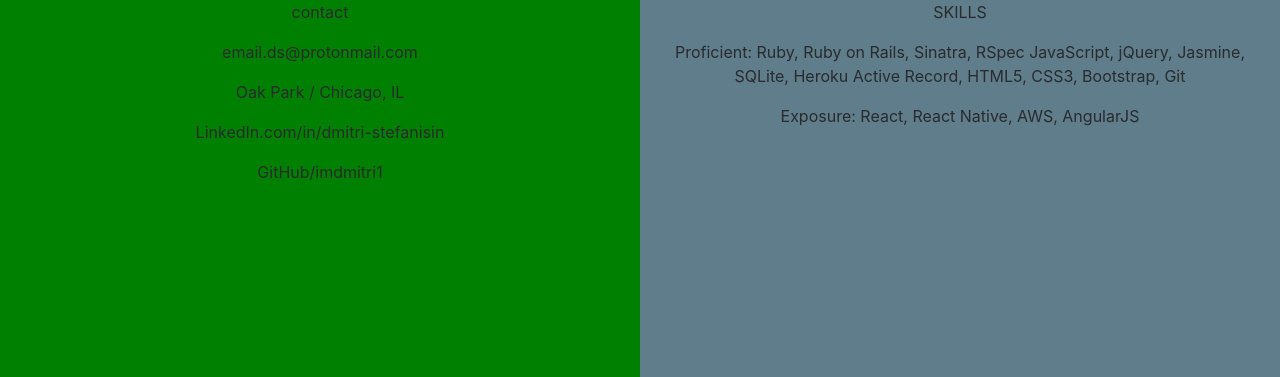
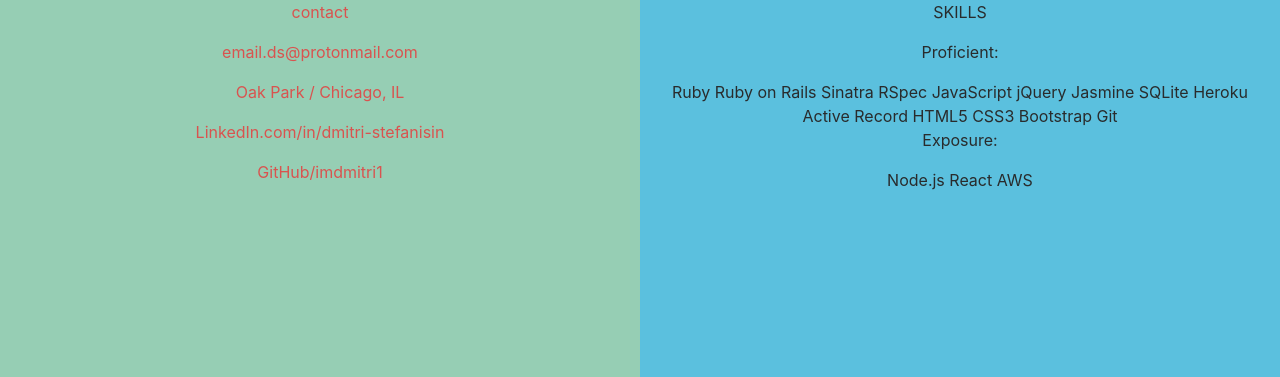
Before and after one commit to imdmitri1/imdmitri1.github.io, a PHP site: page / in a window 1280 px wide. Shown: the top 377 px of the page. Run offline with PHP 8.4, Linux system fonts and the light colour scheme; some libraries are stand-ins or nearby versions.

Commit message:
change some colors, add tooltips to skills

```diff
--- a/index.html
+++ b/index.html
@@ -31,8 +31,25 @@
         </div>
         <div class="col-sm-12 col-md-6 second">
           <p>SKILLS</p>
-          <p>Proficient: Ruby, Ruby on Rails, Sinatra, RSpec JavaScript, jQuery, Jasmine, SQLite, Heroku Active Record, HTML5, CSS3, Bootstrap, Git</p>
-          <p>Exposure: React, React Native, AWS, AngularJS</p>
+          <p>Proficient:</p>
+          <div class="toolti">Ruby<span class="tooltitext">Ruby</span></div>
+          <div class="toolti">Ruby on Rails<span class="tooltitext">Ruby on Rails</span></div>
+          <div class="toolti">Sinatra<span class="tooltitext">Sinatra</span></div>
+          <div class="toolti">RSpec<span class="tooltitext">RSpec</span></div>
+          <div class="toolti">JavaScript<span class="tooltitext">JavaScript</span></div>
+          <div class="toolti">jQuery<span class="tooltitext">jQuery</span></div>
+          <div class="toolti">Jasmine<span class="tooltitext">Jasmine</span></div>
+          <div class="toolti">SQLite<span class="tooltitext">SQLite</span></div>
+          <div class="toolti">Heroku<span class="tooltitext">Heroku</span></div>
+          <div class="toolti">Active Record<span class="tooltitext">Active Record</span></div>
+          <div class="toolti">HTML5<span class="tooltitext">HTML5</span></div>
+          <div class="toolti">CSS3<span class="tooltitext">CSS3</span></div>
+          <div class="toolti">Bootstrap<span class="tooltitext">Bootstrap</span></div>
+          <div class="toolti">Git<span class="tooltitext">Git</span></div>
+          <p>Exposure:</p>
+          <div class="toolti">Node.js<span class="tooltitext">Node.js</span></div>
+          <div class="toolti">React<span class="tooltitext">React</span></div>
+          <div class="toolti">AWS<span class="tooltitext">AWS</span></div>
         </div>
       </div>
       <div class="row">
--- a/style/style.css
+++ b/style/style.css
@@ -25,11 +25,15 @@ div.container-fluid {
 }
 
 .first {
-  background-color: green;
+  background-color: #96ceb4;
+}
+
+.first p {
+  color: #d9534f;
 }
 
 .second {
-  background-color: #607d8b;
+  background-color: #5bc0de;
 }
 
 .third {
@@ -40,6 +44,42 @@ div.container-fluid {
   background-color: #009688;
 }
 
-.img-thumbnail {
+/*.img-thumbnail {
 
+}*/
+
+.toolti {
+    position: relative;
+    display: inline-block;
+    /*border-bottom: 1px dotted black;*/
 }
+
+.toolti .tooltitext {
+    visibility: hidden;
+    width: 120px;
+    background-color: grey;
+    color: #fff;
+    text-align: center;
+    border-radius: 6px;
+    padding: 5px 0;
+    position: absolute;
+    z-index: 1;
+    bottom: 150%;
+    left: 50%;
+    margin-left: -60px;
+}
+
+.toolti .tooltitext::after {
+    content: "";
+    position: absolute;
+    top: 100%;
+    left: 50%;
+    margin-left: -5px;
+    border-width: 5px;
+    border-style: solid;
+    border-color: grey transparent transparent transparent;
+}
+
+.toolti:hover .tooltitext {
+    visibility: visible;
+}
```
